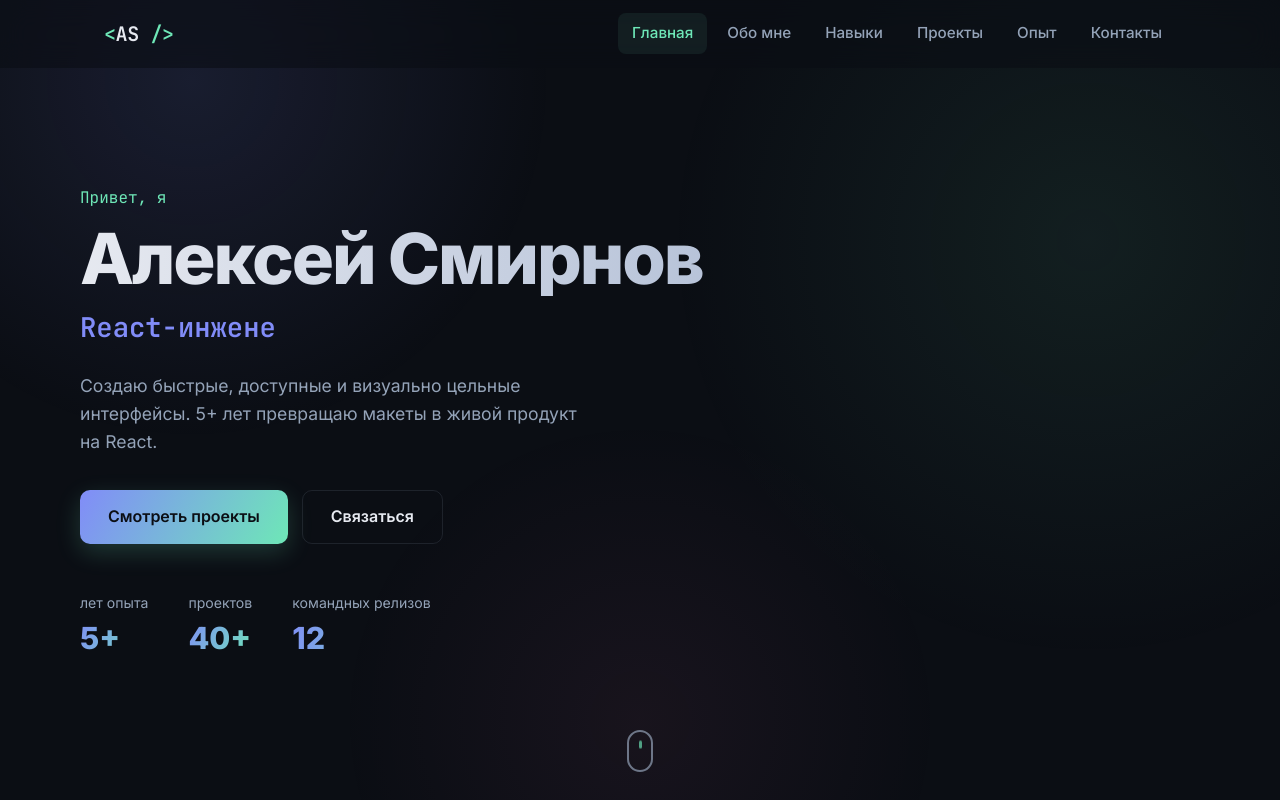
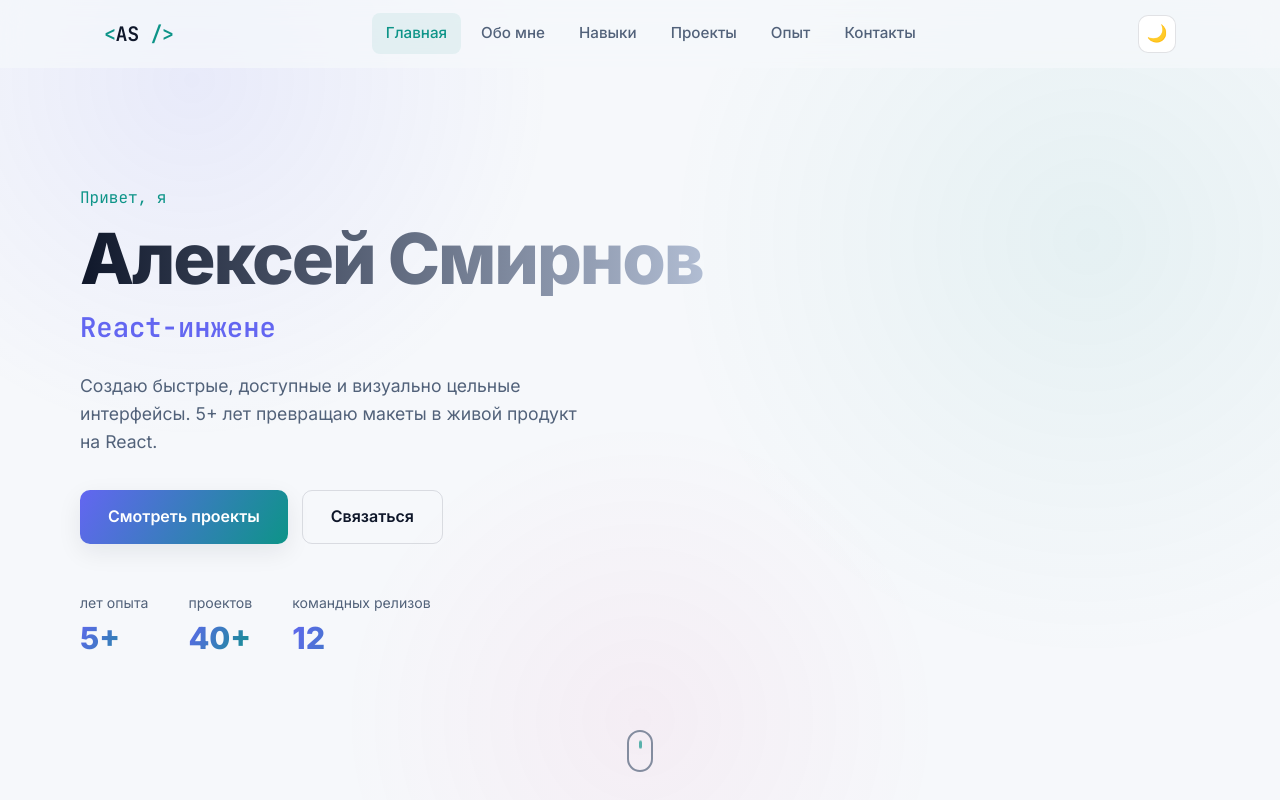
Before and after one commit to VictorKachin/mistral_dev-portfolio, a React (Vite) app: page / in a window 1280 px wide. Shown: the top 800 px of the page. Built offline with nearby package versions, Linux system fonts and the light colour scheme.

Commit message:
Add light/dark theme toggle with persistence

```diff
--- a/index.html
+++ b/index.html
@@ -17,6 +17,21 @@
   </head>
   <body>
     <div id="root"></div>
+    <script>
+      (function () {
+        try {
+          var saved = localStorage.getItem('theme');
+          var theme =
+            saved ||
+            (window.matchMedia && window.matchMedia('(prefers-color-scheme: light)').matches
+              ? 'light'
+              : 'dark');
+          document.documentElement.dataset.theme = theme;
+        } catch (e) {
+          document.documentElement.dataset.theme = 'dark';
+        }
+      })();
+    </script>
     <script type="module" src="/src/main.jsx"></script>
   </body>
 </html>
--- a/src/components/Contact/Contact.module.css
+++ b/src/components/Contact/Contact.module.css
@@ -26,15 +26,15 @@
   border-radius: 12px;
   font-weight: 700;
   font-size: 1.05rem;
-  color: #0b0e14;
+  color: var(--on-accent);
   background: var(--gradient);
-  box-shadow: 0 10px 30px rgba(110, 231, 183, 0.22);
+  box-shadow: var(--shadow-soft);
   transition: transform 0.3s cubic-bezier(0.22, 1, 0.36, 1), box-shadow 0.3s ease;
 }
 
 .emailButton:hover {
   transform: translateY(-3px) scale(1.02);
-  box-shadow: 0 16px 44px rgba(110, 231, 183, 0.32);
+  box-shadow: var(--shadow-lg);
 }
 
 .links {
--- a/src/components/Footer/Footer.module.css
+++ b/src/components/Footer/Footer.module.css
@@ -35,5 +35,5 @@
 
 .link:hover {
   color: var(--text);
-  background: rgba(148, 163, 184, 0.08);
+  background: var(--hover-bg);
 }
--- a/src/components/Hero/Hero.module.css
+++ b/src/components/Hero/Hero.module.css
@@ -105,13 +105,13 @@
 
 .primary {
   background: var(--gradient);
-  color: #0b0e14;
-  box-shadow: 0 8px 24px rgba(110, 231, 183, 0.2);
+  color: var(--on-accent);
+  box-shadow: var(--shadow-soft);
 }
 
 .primary:hover {
   transform: translateY(-3px);
-  box-shadow: 0 14px 36px rgba(110, 231, 183, 0.3);
+  box-shadow: var(--shadow-lg);
 }
 
 .primary:active {
@@ -126,7 +126,7 @@
 .ghost:hover {
   transform: translateY(-3px);
   border-color: var(--accent-2);
-  background: rgba(129, 140, 248, 0.08);
+  background: var(--hover-bg);
 }
 
 .stats {
@@ -185,8 +185,8 @@
   font-size: 0.85rem;
   font-weight: 600;
   border: 1px solid var(--border);
-  background: rgba(20, 25, 38, 0.9);
-  box-shadow: 0 8px 20px rgba(0, 0, 0, 0.35);
+  background: var(--chip-bg);
+  box-shadow: var(--shadow-soft);
 }
 
 .chipReact {
--- a/src/components/Navbar/Navbar.jsx
+++ b/src/components/Navbar/Navbar.jsx
@@ -2,6 +2,7 @@ import { useEffect, useState } from 'react';
 import { navLinks } from '../../data/content';
 import { useActiveSection } from '../../hooks/useActiveSection';
 import { useScrollTo } from '../../hooks/useScrollTo';
+import { useTheme } from '../../hooks/useTheme';
 import styles from './Navbar.module.css';
 
 const sectionIds = navLinks.map((link) => link.id);
@@ -11,6 +12,7 @@ export default function Navbar() {
   const [menuOpen, setMenuOpen] = useState(false);
   const activeId = useActiveSection(sectionIds);
   const scrollTo = useScrollTo();
+  const { theme, toggle } = useTheme();
 
   useEffect(() => {
     const onScroll = () => setScrolled(window.scrollY > 24);
@@ -48,6 +50,16 @@ export default function Navbar() {
 
         <button
           type="button"
+          className={styles.toggle}
+          onClick={toggle}
+          aria-label={theme === 'dark' ? 'Включить светлую тему' : 'Включить тёмную тему'}
+          title={theme === 'dark' ? 'Светлая тема' : 'Тёмная тема'}
+        >
+          {theme === 'dark' ? '☀️' : '🌙'}
+        </button>
+
+        <button
+          type="button"
           className={styles.burger}
           aria-label={menuOpen ? 'Закрыть меню' : 'Открыть меню'}
           aria-expanded={menuOpen}
--- a/src/components/Navbar/Navbar.module.css
+++ b/src/components/Navbar/Navbar.module.css
@@ -5,7 +5,7 @@
   right: 0;
   z-index: 100;
   height: var(--nav-height);
-  background: rgba(11, 14, 20, 0.6);
+  background: var(--nav-bg);
   backdrop-filter: blur(14px);
   -webkit-backdrop-filter: blur(14px);
   border-bottom: 1px solid transparent;
@@ -16,9 +16,9 @@
 }
 
 .scrolled {
-  background: rgba(11, 14, 20, 0.88);
+  background: var(--nav-bg-scrolled);
   border-color: var(--border);
-  box-shadow: 0 8px 32px rgba(0, 0, 0, 0.35);
+  box-shadow: var(--shadow-soft);
 }
 
 .inner {
@@ -68,13 +68,40 @@
 
 .link:hover {
   color: var(--text);
-  background: rgba(148, 163, 184, 0.08);
+  background: var(--hover-bg);
   transform: translateY(-1px);
 }
 
 .linkActive {
   color: var(--accent);
-  background: rgba(110, 231, 183, 0.08);
+  background: var(--tag-bg);
+}
+
+.toggle {
+  display: grid;
+  place-items: center;
+  width: 38px;
+  height: 38px;
+  margin-left: 10px;
+  border-radius: 10px;
+  border: 1px solid var(--border);
+  background: var(--surface);
+  font-size: 1.05rem;
+  transition:
+    transform 0.35s cubic-bezier(0.22, 1, 0.36, 1),
+    border-color 0.3s ease,
+    box-shadow 0.3s ease,
+    rotate 0.5s cubic-bezier(0.22, 1, 0.36, 1);
+}
+
+.toggle:hover {
+  rotate: 20deg;
+  border-color: var(--accent-2);
+  box-shadow: var(--shadow-soft);
+}
+
+.toggle:active {
+  transform: scale(0.92);
 }
 
 .burger {
@@ -122,7 +149,7 @@
     align-items: stretch;
     gap: 4px;
     padding: 16px 24px 24px;
-    background: rgba(11, 14, 20, 0.97);
+    background: var(--menu-bg);
     border-bottom: 1px solid var(--border);
     backdrop-filter: blur(14px);
     transform: translateY(-12px);
@@ -142,6 +169,11 @@
     pointer-events: auto;
   }
 
+  .toggle {
+    width: 42px;
+    height: 42px;
+  }
+
   .link {
     text-align: left;
     padding: 12px 14px;
--- a/src/components/Projects/Projects.module.css
+++ b/src/components/Projects/Projects.module.css
@@ -27,7 +27,7 @@
 .card:hover {
   translate: 0 -6px;
   border-color: rgba(129, 140, 248, 0.45);
-  box-shadow: 0 20px 48px rgba(0, 0, 0, 0.4);
+  box-shadow: var(--shadow-lg);
 }
 
 .cover {
@@ -77,7 +77,7 @@
   border-radius: 8px;
   font-size: 0.85rem;
   font-weight: 600;
-  color: #0b0e14;
+  color: var(--text);
   background: rgba(255, 255, 255, 0.92);
   transition: transform 0.25s ease;
 }
--- a/src/components/Skills/Skills.module.css
+++ b/src/components/Skills/Skills.module.css
@@ -14,7 +14,7 @@
 
 .group:hover {
   transform: translateY(-6px);
-  border-color: rgba(129, 140, 248, 0.4);
+  border-color: var(--card-hover-border);
 }
 
 .groupTitle {
@@ -48,7 +48,7 @@
 .track {
   height: 7px;
   border-radius: 6px;
-  background: rgba(148, 163, 184, 0.12);
+  background: var(--track-bg);
   overflow: hidden;
 }
 
@@ -58,7 +58,7 @@
   border-radius: 6px;
   width: 0;
   background: var(--gradient);
-  transition: width 1.1s cubic-bezier(0.22, 1, 0.36, 1);
+  transition: width 1.1s cubic-bezier(0.22, 1, 0.36, 1), background 0.3s ease;
 }
 
 .fillActive {
--- /dev/null
+++ b/src/hooks/useTheme.js
@@ -0,0 +1,16 @@
+import { useCallback, useState } from 'react';
+
+export function useTheme() {
+  const [theme, setTheme] = useState(() => document.documentElement.dataset.theme || 'dark');
+
+  const toggle = useCallback(() => {
+    setTheme((current) => {
+      const next = current === 'dark' ? 'light' : 'dark';
+      document.documentElement.dataset.theme = next;
+      localStorage.setItem('theme', next);
+      return next;
+    });
+  }, []);
+
+  return { theme, toggle };
+}
--- a/src/styles/global.css
+++ b/src/styles/global.css
@@ -1,7 +1,9 @@
 :root {
+  color-scheme: dark;
   --bg: #0b0e14;
   --bg-soft: #10141d;
   --surface: #141926;
+  --surface-hover: #1c2333;
   --border: rgba(148, 163, 184, 0.14);
   --text: #e6e9f0;
   --text-muted: #94a3b8;
@@ -9,11 +11,53 @@
   --accent-2: #818cf8;
   --accent-3: #f472b6;
   --gradient: linear-gradient(120deg, var(--accent-2), var(--accent));
+  --on-accent: #0b0e14;
+  --name-gradient: linear-gradient(90deg, var(--text), #b6c2d8);
+  --nav-bg: rgba(11, 14, 20, 0.6);
+  --nav-bg-scrolled: rgba(11, 14, 20, 0.88);
+  --menu-bg: rgba(11, 14, 20, 0.97);
+  --chip-bg: rgba(20, 25, 38, 0.9);
+  --track-bg: rgba(148, 163, 184, 0.12);
+  --hover-bg: rgba(148, 163, 184, 0.08);
+  --tag-bg: rgba(110, 231, 183, 0.08);
+  --tag-border: rgba(110, 231, 183, 0.2);
+  --card-hover-border: rgba(110, 231, 183, 0.4);
+  --shadow-soft: 0 8px 24px rgba(0, 0, 0, 0.35);
+  --shadow-lg: 0 20px 48px rgba(0, 0, 0, 0.4);
+  --selection-bg: rgba(129, 140, 248, 0.35);
   --radius: 14px;
   --nav-height: 68px;
   --container: 1120px;
   --font-main: 'Inter', system-ui, -apple-system, sans-serif;
   --font-mono: 'JetBrains Mono', ui-monospace, monospace;
+}
+
+html[data-theme='light'] {
+  color-scheme: light;
+  --bg: #f6f8fb;
+  --bg-soft: #eef1f6;
+  --surface: #ffffff;
+  --surface-hover: #f1f5f9;
+  --border: rgba(15, 23, 42, 0.12);
+  --text: #0f172a;
+  --text-muted: #52627a;
+  --accent: #0d9488;
+  --accent-2: #6366f1;
+  --accent-3: #db2777;
+  --on-accent: #ffffff;
+  --name-gradient: linear-gradient(90deg, var(--text), #475569);
+  --nav-bg: rgba(246, 248, 251, 0.7);
+  --nav-bg-scrolled: rgba(246, 248, 251, 0.92);
+  --menu-bg: rgba(246, 248, 251, 0.98);
+  --chip-bg: rgba(255, 255, 255, 0.95);
+  --track-bg: rgba(15, 23, 42, 0.1);
+  --hover-bg: rgba(15, 23, 42, 0.06);
+  --tag-bg: rgba(13, 148, 136, 0.08);
+  --tag-border: rgba(13, 148, 136, 0.25);
+  --card-hover-border: rgba(99, 102, 241, 0.5);
+  --shadow-soft: 0 8px 24px rgba(15, 23, 42, 0.08);
+  --shadow-lg: 0 20px 48px rgba(15, 23, 42, 0.12);
+  --selection-bg: rgba(99, 102, 241, 0.25);
 }
 
 * {
@@ -59,6 +103,13 @@ body::before {
   pointer-events: none;
 }
 
+html[data-theme='light'] body::before {
+  background:
+    radial-gradient(600px circle at 15% 10%, rgba(99, 102, 241, 0.09), transparent 60%),
+    radial-gradient(700px circle at 85% 30%, rgba(13, 148, 136, 0.07), transparent 60%),
+    radial-gradient(500px circle at 50% 90%, rgba(219, 39, 119, 0.05), transparent 60%);
+}
+
 a {
   color: inherit;
   text-decoration: none;
@@ -77,7 +128,7 @@ button {
 }
 
 ::selection {
-  background: rgba(129, 140, 248, 0.35);
+  background: var(--selection-bg);
 }
 
 ::-webkit-scrollbar {
@@ -89,10 +140,11 @@ button {
 }
 
 ::-webkit-scrollbar-thumb {
-  background: var(--surface);
+  background: var(--surface-hover);
   border-radius: 6px;
 }
 
 ::-webkit-scrollbar-thumb:hover {
-  background: #232c40;
+  border: 1px solid var(--border);
+  background: var(--text-muted);
 }
```
